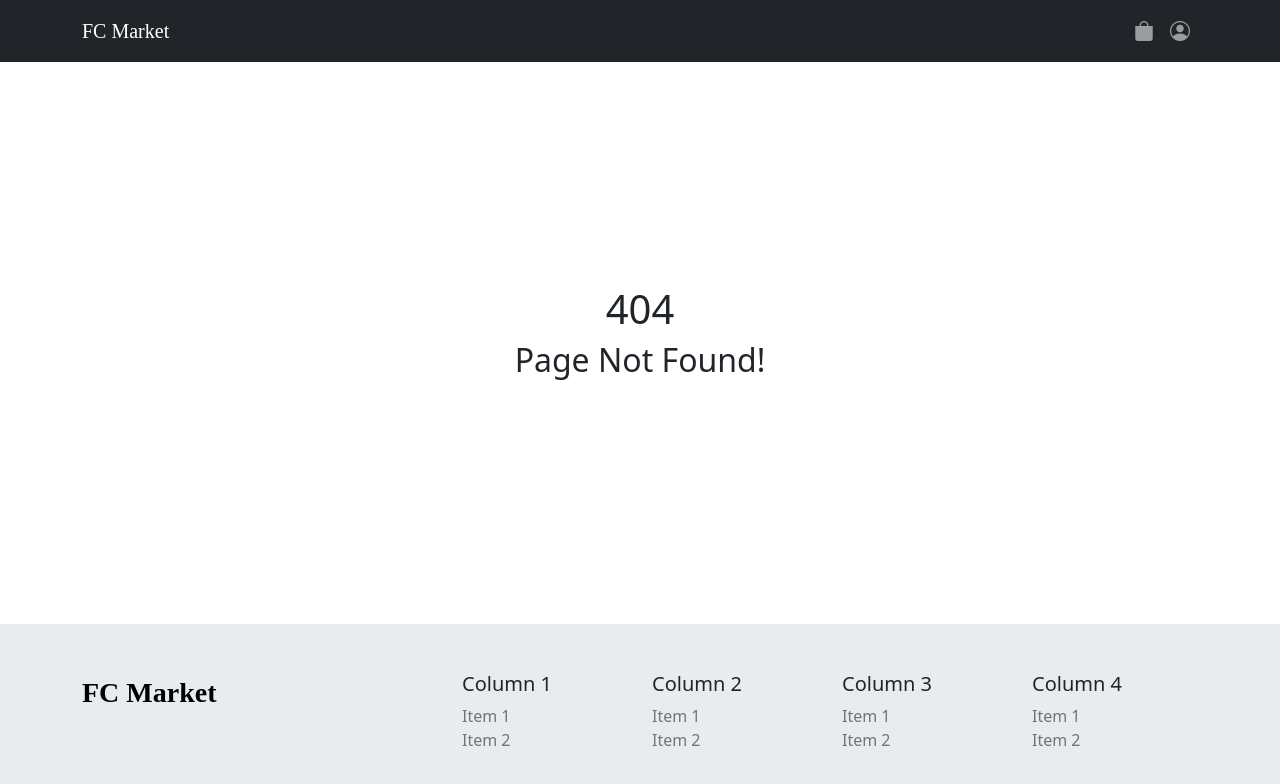
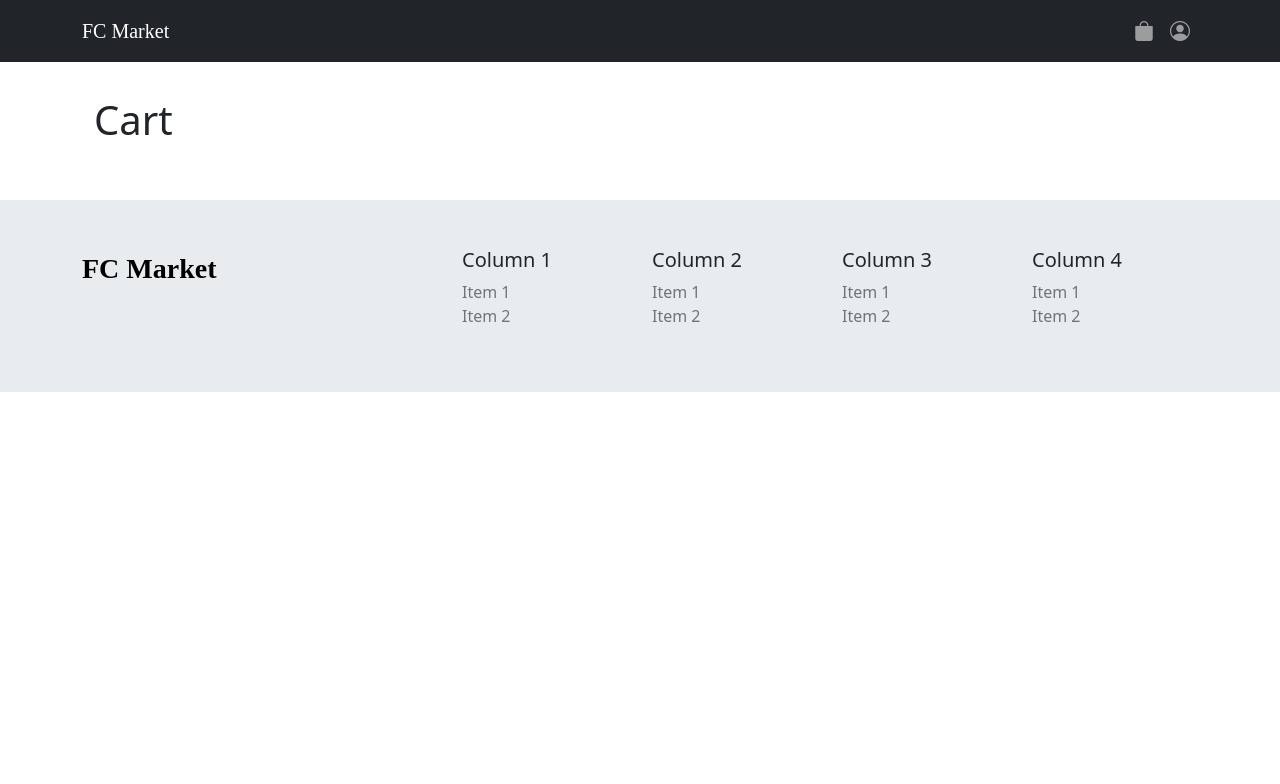
Before and after one commit to mohammadfakhrolahi/Store-React-Redux, a React (Create React App) app: page /cart/1 in a window 1280 px wide. Before the commit this address had no page. Shown: the top 784 px of the page. Built offline with nearby package versions, Linux system fonts and the light colour scheme; a web font is replaced by a local one.

Commit message:
feat
Created cart page, added cart rout in app.js and navigate hook for redirect when user clicked on add to cart button.

```diff
--- a/src/App.js
+++ b/src/App.js
@@ -1,10 +1,11 @@
 import React from 'react'
-import { BrowserRouter as Router, Routes, Route, } from 'react-router-dom'
+import { BrowserRouter as Router, Routes, Route } from 'react-router-dom'
 import { Container } from 'react-bootstrap'
 
 import Header from './components/Header/Header'
 import Footer from './components/Footer/Footer'
 import Home from './pages/Home/Home'
+import Cart from './pages/Cart/Cart'
 import Product from './pages/Product'
 import NotFound from './pages/NotFound'
 
@@ -16,8 +17,9 @@ const App = () => {
         <main className="py-5">
           <Routes>
             <Route path="/" element={<Home />} />
+            <Route path="/cart/:id?" element={<Cart />} />
             <Route path="/product/:id" element={<Product />} />
-            <Route path='*' element={<NotFound/>}/>
+            <Route path="*" element={<NotFound />} />
           </Routes>
         </main>
       </Container>
--- /dev/null
+++ b/src/pages/Cart/Cart.js
@@ -0,0 +1,12 @@
+import React from 'react'
+import { Container } from 'react-bootstrap'
+
+const Cart = () => {
+  return (
+    <Container>
+      <h1>Cart</h1>
+    </Container>
+  )
+}
+
+export default Cart
--- a/src/pages/Product.js
+++ b/src/pages/Product.js
@@ -1,7 +1,7 @@
 import React, { useEffect, useState } from 'react'
-import { Link, useParams } from 'react-router-dom'
+import { Link, useParams, useNavigate } from 'react-router-dom'
 import { useDispatch, useSelector } from 'react-redux'
-import { Container, Row, Col, Image, Button } from 'react-bootstrap'
+import { Container, Row, Col, Image, Button, Toast } from 'react-bootstrap'
 
 import { productDetailAction } from '../action/productAction'
 import Loading from '../components/Loading/Loading'
@@ -30,6 +30,13 @@ const Product = () => {
     dispatch(productDetailAction(id))
   }, [dispatch])
 
+  const navigate = useNavigate()
+
+  const addToCartHandler = () => {
+    navigate(`/cart/${id}`)
+    console.log('first')
+  }
+
   // Check if product is undefined
   if (!product) {
     return <h2>Product not found!</h2>
@@ -38,7 +45,7 @@ const Product = () => {
   return (
     <Container className="">
       {loading ? (
-        <Loading/>
+        <Loading />
       ) : (
         <div>
           <Link to="/" className="btn btn-outline-secondary btn-sm">
@@ -74,7 +81,7 @@ const Product = () => {
                     <i className="bi bi-plus-lg"></i>
                   </Button>
                 </div>
-                <Button className="ml-3 btn-dark">
+                <Button onClick={addToCartHandler} className="ml-3 btn-dark">
                   <i className="bi bi-cart-plus-fill"></i> Add to Cart
                 </Button>
               </div>
```
